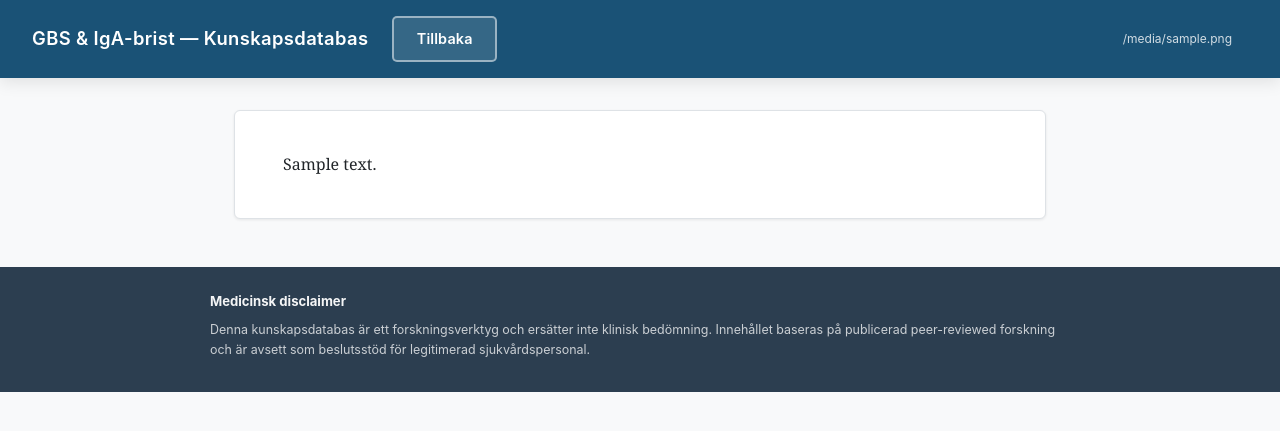
After one commit to markusfrantz-rgb/GB-research, a Flask app: template web/templates/document.html in a window 1280 px wide. The commit adds this page. Shown: the top 431 px of the page. Run offline with Flask 3, Linux system fonts and the light colour scheme; the template is opened without the code that fills it: most values are stand-ins (such as "Sample title", 1, 10 or a date in 2020).

Commit message:
Add clickable source links to documents
Source file paths in search results and Q&A answers now link to
rendered markdown views of the full research documents.

Co-Authored-By: Claude Opus 4.6 (1M context) <noreply@anthropic.com>

```diff
--- a/web/app.py
+++ b/web/app.py
@@ -91,6 +91,33 @@ def api_ask():
         return jsonify({"error": str(e)}), 500
 
 
+_project_root = Path(__file__).resolve().parent.parent
+
+
+@app.route("/doc/<path:filepath>")
+def view_doc(filepath):
+    """Render a markdown research document as HTML."""
+    doc_path = _project_root / filepath
+    if not doc_path.exists() or not str(doc_path).endswith(".md"):
+        return "Document not found", 404
+    # Security: ensure path stays within project
+    try:
+        doc_path.resolve().relative_to(_project_root.resolve())
+    except ValueError:
+        return "Access denied", 403
+
+    text = doc_path.read_text(encoding="utf-8")
+    # Strip YAML frontmatter
+    if text.startswith("---"):
+        parts = text.split("---", 2)
+        if len(parts) >= 3:
+            text = parts[2].strip()
+
+    doc_html = markdown.markdown(text, extensions=["tables", "fenced_code"])
+    title = filepath.split("/")[-1].replace(".md", "").replace("_", " ")
+    return render_template("document.html", title=title, content=doc_html, filepath=filepath)
+
+
 import os
 
 if __name__ == "__main__":
--- a/web/static/style.css
+++ b/web/static/style.css
@@ -304,6 +304,27 @@ body {
   margin-bottom: 0.5rem;
   font-family: 'SF Mono', 'Fira Code', monospace;
 }
+.result-file a {
+  color: var(--accent-light);
+  text-decoration: none;
+}
+.result-file a:hover {
+  text-decoration: underline;
+}
+.sources-list a {
+  color: var(--accent-light);
+  text-decoration: none;
+}
+.sources-list a:hover {
+  text-decoration: underline;
+}
+.doc-view a {
+  color: var(--accent-light);
+  text-decoration: underline;
+}
+.doc-view a:hover {
+  color: var(--accent);
+}
 .result-preview {
   font-size: 0.88rem;
   line-height: 1.5;
--- /dev/null
+++ b/web/templates/document.html
@@ -0,0 +1,39 @@
+<!DOCTYPE html>
+<html lang="en">
+<head>
+  <meta charset="UTF-8">
+  <meta name="viewport" content="width=device-width, initial-scale=1.0">
+  <title>{{ title }} — GBS &amp; IgA-brist Kunskapsdatabas</title>
+  <link rel="stylesheet" href="/static/style.css">
+</head>
+<body>
+
+<div class="topbar">
+  <h1><a href="/" style="color:white; text-decoration:none;">GBS &amp; IgA-brist &mdash; Kunskapsdatabas</a></h1>
+  <nav>
+    <div class="nav-main">
+      <a href="/" class="nav-primary" style="text-decoration:none;">Tillbaka</a>
+    </div>
+    <span class="nav-secondary" style="border:none; cursor:default; font-size:0.75rem;">{{ filepath }}</span>
+  </nav>
+</div>
+
+<div class="intro-container">
+  <div class="intro-content doc-view">
+    {{ content | safe }}
+  </div>
+</div>
+
+<footer class="disclaimer">
+  <div class="disclaimer-inner">
+    <p><strong>Medicinsk disclaimer</strong></p>
+    <p>
+      Denna kunskapsdatabas är ett forskningsverktyg och ersätter inte klinisk bedömning.
+      Innehållet baseras på publicerad peer-reviewed forskning och är avsett som beslutsstöd
+      för legitimerad sjukvårdspersonal.
+    </p>
+  </div>
+</footer>
+
+</body>
+</html>
--- a/web/templates/index.html
+++ b/web/templates/index.html
@@ -207,7 +207,7 @@ async function doSearch() {
           <span class="result-path">${escHtml(r.heading_path)}</span>
           <span class="result-score">${(r.score * 100).toFixed(0)}% relevans</span>
         </div>
-        <div class="result-file">${escHtml(r.source_file)}</div>
+        <div class="result-file"><a href="/doc/${encodeURI(r.source_file)}" target="_blank" onclick="event.stopPropagation()">${escHtml(r.source_file)}</a></div>
         <div class="result-preview" id="rp-${i}">${escHtml(r.text.substring(0, 250)).replace(/\n/g, ' ')}${r.text.length > 250 ? '...' : ''}</div>
         <div class="result-full" id="rf-${i}" style="display:none">${renderMarkdownText(r.text)}</div>
       </div>
@@ -287,7 +287,7 @@ async function doAsk(overrideLang) {
           <h4>Källor som användes:</h4>
           <ol>
             ${data.sources.map(s =>
-              `<li><strong>${escHtml(s.heading_path)}</strong><br><code>${escHtml(s.source_file)}</code> <span class="source-score">${(s.score * 100).toFixed(0)}% relevans</span></li>`
+              `<li><strong>${escHtml(s.heading_path)}</strong><br><a href="/doc/${encodeURI(s.source_file)}" target="_blank"><code>${escHtml(s.source_file)}</code></a> <span class="source-score">${(s.score * 100).toFixed(0)}% relevans</span></li>`
             ).join('')}
           </ol>
         </div>
```
